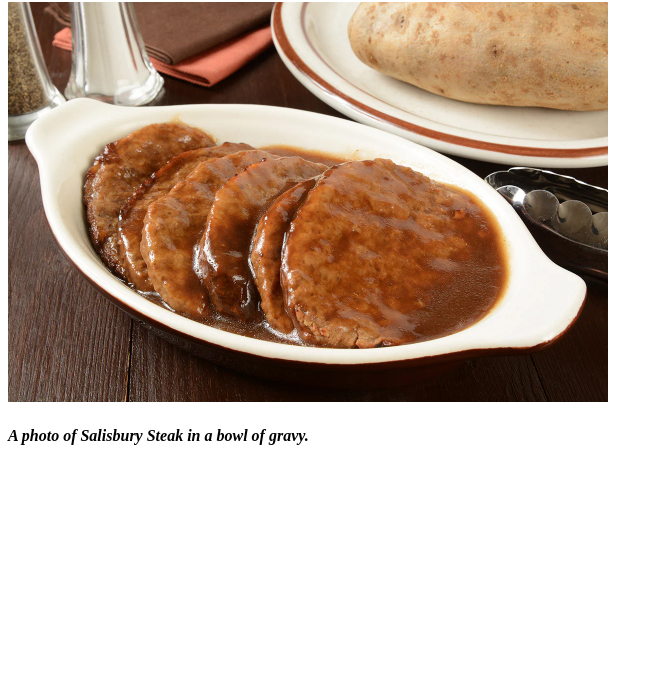
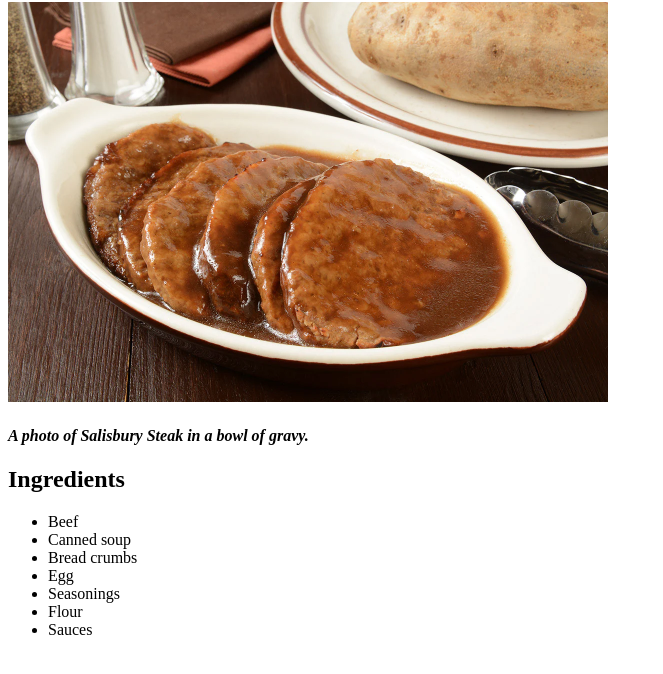
Before and after one commit to Embarkupon/odin-recipes, a plain HTML site: page recipes/salisbury-steak.html in a window 1280 px wide. Shown: the part 78-752 px from the top of the page, without its empty margins (0-663 px from the left). Drawn offline with Linux system fonts and the light colour scheme.

Commit message:
Added ingredients to the salisbury steak recipe

```diff
--- a/recipes/salisbury-steak.html
+++ b/recipes/salisbury-steak.html
@@ -9,5 +9,17 @@
     <p><h1>Salisbury Steak</h1></p>
     <p><img src="../images/salisbury-steak.png" alt="A photo of salisbury steak in a bowl" width="600" height="400"></p>
     <p><h4><em>A photo of Salisbury Steak in a bowl of gravy.</em></h4></p>
+    <p><h2>Ingredients</h2></p>
+    <p>
+        <ul>
+            <li>Beef</li>
+            <li>Canned soup</li>
+            <li>Bread crumbs</li>
+            <li>Egg</li>
+            <li>Seasonings</li>
+            <li>Flour</li>
+            <li>Sauces</li>
+        </ul>
+    </p>
 </body>
 </html>
```
